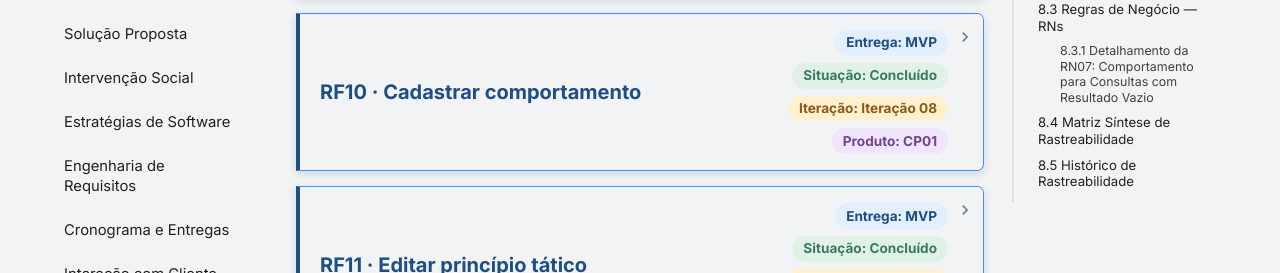
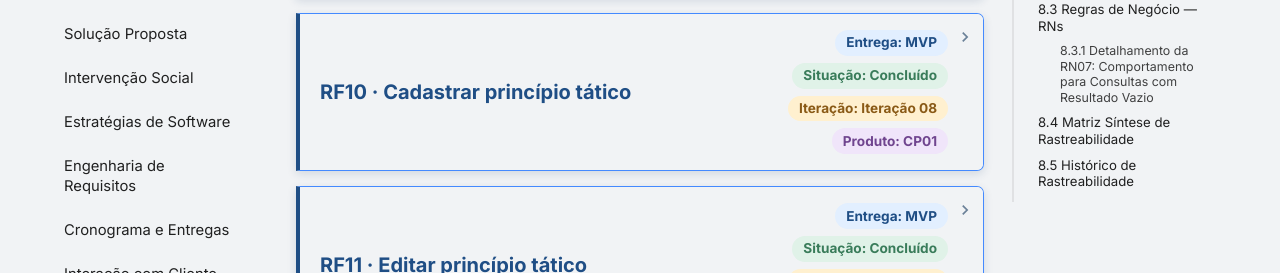
Before and after one commit to mdsreq-fga-unb/REQ-2026.2-T01-FutBoard, an MkDocs documentation site: the page built from docs/visao-produto/Requisitos-de-Software.md, in a window 1280 px wide and 900 px high, scrolled down 2701 px. Shown: the part 180-453 px from the top of the window. Built offline with MkDocs 1.6.1 and Material for MkDocs 9.7.7, drawn with Linux system fonts in a browser that asks for light colours.

Commit message:
docs: arruma dod e rf10

```diff
--- a/docs/visao-produto/Requisitos-de-Software.md
+++ b/docs/visao-produto/Requisitos-de-Software.md
@@ -377,7 +377,7 @@ Os requisitos funcionais abaixo descrevem as capacidades que o sistema deve ofer
 </details>
 
 <details id="rf10" markdown>
-<summary>RF10 · Cadastrar comportamento<span class='rf-summary-status'><span>Entrega: MVP</span><span>Situação: Concluído</span><span>Itera&ccedil;&atilde;o: Itera&ccedil;&atilde;o 08</span><span>Produto: CP01</span></span></summary>
+<summary>RF10 · Cadastrar princípio tático<span class='rf-summary-status'><span>Entrega: MVP</span><span>Situação: Concluído</span><span>Itera&ccedil;&atilde;o: Itera&ccedil;&atilde;o 08</span><span>Produto: CP01</span></span></summary>
 
 
 
@@ -1546,7 +1546,7 @@ Os requisitos funcionais abaixo descrevem as capacidades que o sistema deve ofer
 | **RF07** | **Cadastrar microciclo:** o sistema deve permitir que a equipe técnica cadastrem um novo microciclo vinculado obrigatoriamente a um mesociclo existente, informando o nome do microciclo. | [RN04](#rn04) | CP02 |
 | **RF08** | **Editar microciclo:** o sistema deve permitir que a equipe técnica editem os dados de um microciclo anteriormente cadastrado. | [RN04](#rn04) | CP02 |
 | **RF09** | **Excluir microciclo:** o sistema deve permitir que a equipe técnica excluam um microciclo cadastrado. | [RN04](#rn04) | CP02 |
-| **RF10** | **Cadastrar comportamento:** o sistema deve permitir que a equipe técnica cadastrem um princípio tático (ex: ofensivo, defensivo), para uso nas atividades. | [RN05](#rn05) | CP01 |
+| **RF10** | **Cadastrar princípio tático:** o sistema deve permitir que a equipe técnica cadastrem um princípio tático (ex: ofensivo, defensivo), para uso nas atividades. | [RN05](#rn05) | CP01 |
 | **RF11** | **Editar comportamento:** o sistema deve permitir que a equipe técnica editem um princípio tático já cadastrado. | [RN05](#rn05) | CP01 |
 | **RF12** | **Excluir comportamento:** o sistema deve permitir que a equipe técnica excluam um princípio tático cadastrado. | - | CP01 |
 | **RF13** | **Cadastrar atividade na sessão:** o sistema deve permitir que a equipe técnica cadastrem uma nova atividade diretamente em uma sessão, informando dados invariáveis (tipologia e tipo de SSP) e, de forma opcional, espaço, orientação, comportamento, momento e fase do jogo, calculando a área por jogador ([RN01](#rn01)), atribuindo a dimensão do espaço ([RN02](#rn02)), controlando a simultaneidade ([RN03](#rn03)) e respeitando o foco central ([RN05](#rn05)). | [RN01](#rn01), [RN02](#rn02), [RN03](#rn03), [RN05](#rn05) | CP01 |
```
Also changed, not shown: docs/visao-produto/dor-dod.md (+1 -1 lines).
